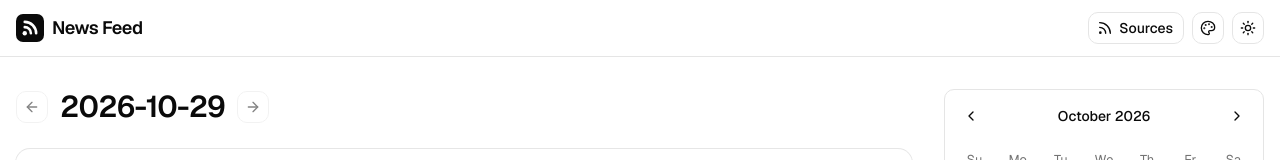
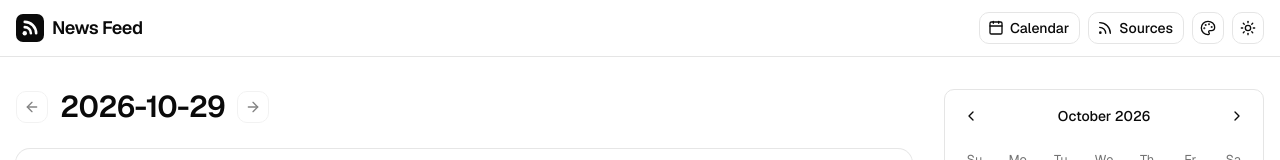
Before and after one commit to yangfcm/news-feed, a Next.js app in the folder web/: page / in a window 1280 px wide. Shown: the top 160 px of the page. Built offline with nearby package versions, Linux system fonts and the light colour scheme.

Commit message:
Add link to today's page.

```diff
--- /dev/null
+++ b/web/src/components/calendar-link.tsx
@@ -0,0 +1,32 @@
+"use client";
+
+import Link from "next/link";
+import { usePathname } from "next/navigation";
+import { CalendarIcon } from "lucide-react";
+import { buttonVariants } from "@/components/ui/button";
+import { useBrowserToday } from "@/hooks/use-browser-today";
+import { cn } from "@/lib/utils";
+
+// Only dates with a digest have a page; without one, the home page shows today's empty state.
+export function CalendarLink({ dates }: { dates: string[] }) {
+  const today = useBrowserToday();
+  const pathname = usePathname().replace(/\/$/, "");
+  const href = today && dates.includes(today) ? `/${today}/` : "/";
+  const active = !!today && pathname === `/${today}`;
+
+  return (
+    <Link
+      href={href}
+      aria-label="Calendar"
+      aria-current={active ? "page" : undefined}
+      className={cn(
+        buttonVariants({ variant: active ? "default" : "outline" }),
+        active && "brand",
+        "max-xs:w-8 max-xs:px-0 max-xs:has-data-[icon=inline-start]:pl-0",
+      )}
+    >
+      <CalendarIcon data-icon="inline-start" />
+      <span className="hidden xs:inline">Calendar</span>
+    </Link>
+  );
+}
--- a/web/src/components/site-header.tsx
+++ b/web/src/components/site-header.tsx
@@ -1,9 +1,11 @@
 import Link from "next/link";
+import { CalendarLink } from "@/components/calendar-link";
 import { Logo } from "@/components/logo";
 import { ModeToggle } from "@/components/mode-toggle";
 import { NavigationProgressBar } from "@/components/navigation-progress";
 import { SourcesLink } from "@/components/sources-link";
 import { ThemeColorPicker } from "@/components/theme-color-picker";
+import { getAvailableDates } from "@/lib/data";
 
 export function SiteHeader() {
   return (
@@ -14,6 +16,7 @@ export function SiteHeader() {
           News Feed
         </Link>
         <div className="flex items-center gap-2">
+          <CalendarLink dates={getAvailableDates()} />
           <SourcesLink />
           <ThemeColorPicker />
           <ModeToggle />
```
